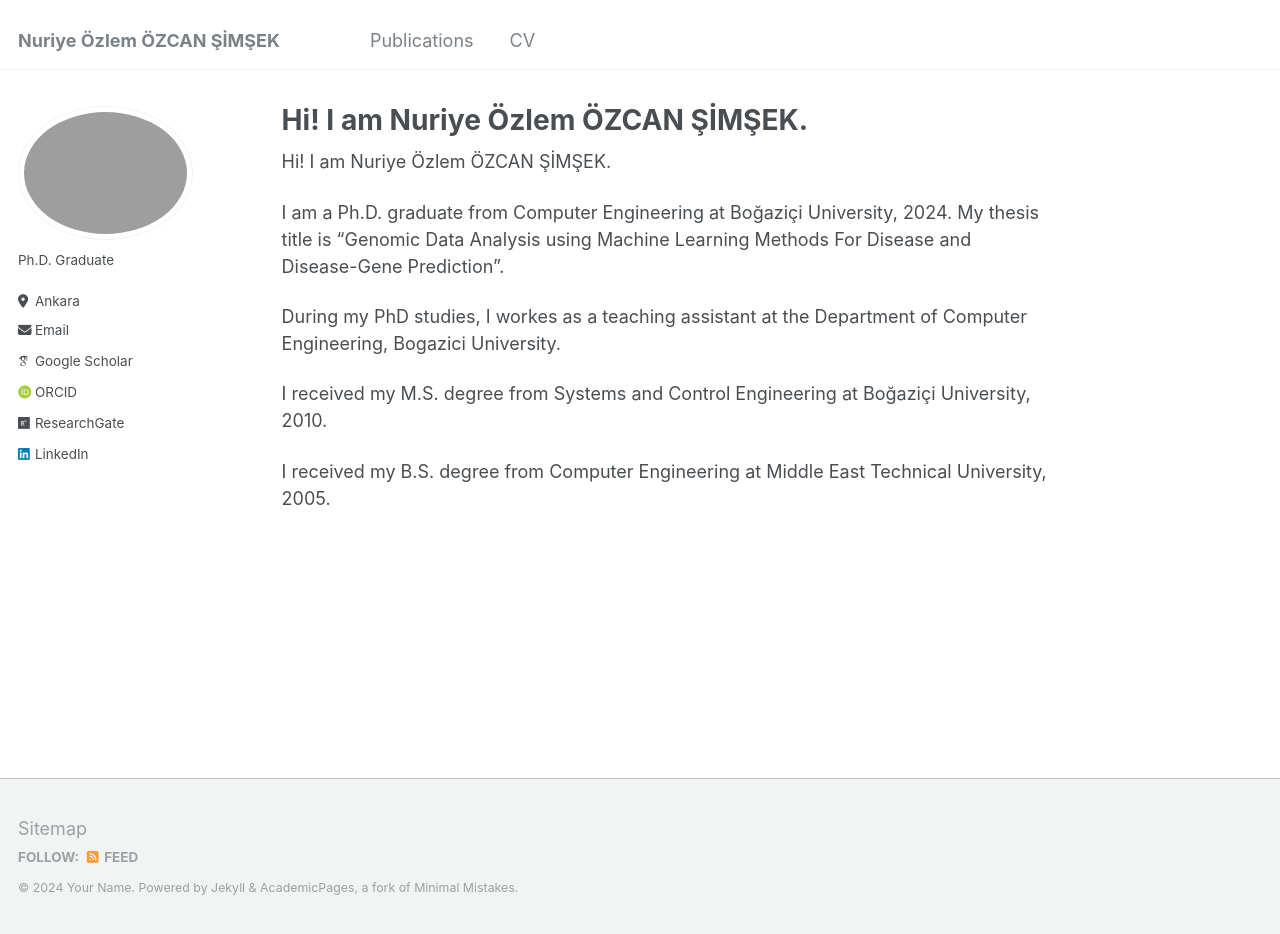
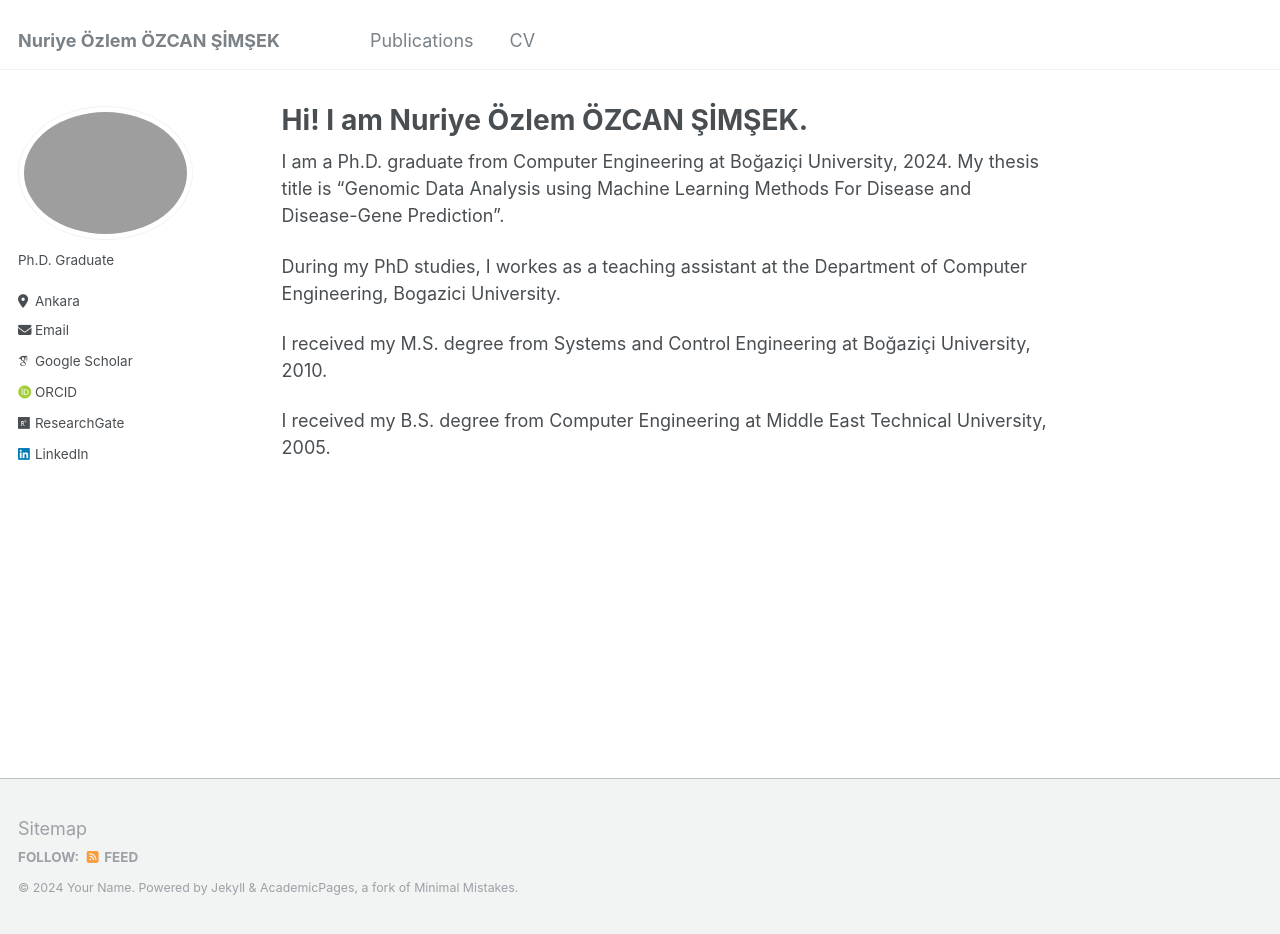
Before and after one commit to nozlemozcan/nozlemozcan.github.io, a Jekyll site: the page built from _pages/about.md, in a window 1280 px wide and 934 px high. Built offline with Jekyll 4.4.1, drawn with Linux system fonts in a browser that asks for light colours; some web fonts are replaced.

Commit message:
Update about.md

```diff
--- a/_pages/about.md
+++ b/_pages/about.md
@@ -7,8 +7,6 @@ redirect_from:
   - /about.html
 ---
 
-Hi! I am Nuriye Özlem ÖZCAN ŞİMŞEK.
-
 I am a Ph.D. graduate from Computer Engineering at Boğaziçi University, 2024. My thesis title is "Genomic Data Analysis using Machine Learning Methods For Disease and Disease-Gene Prediction".
 
 During my PhD studies, I workes as a teaching assistant at the Department of Computer Engineering, Bogazici University.
```
